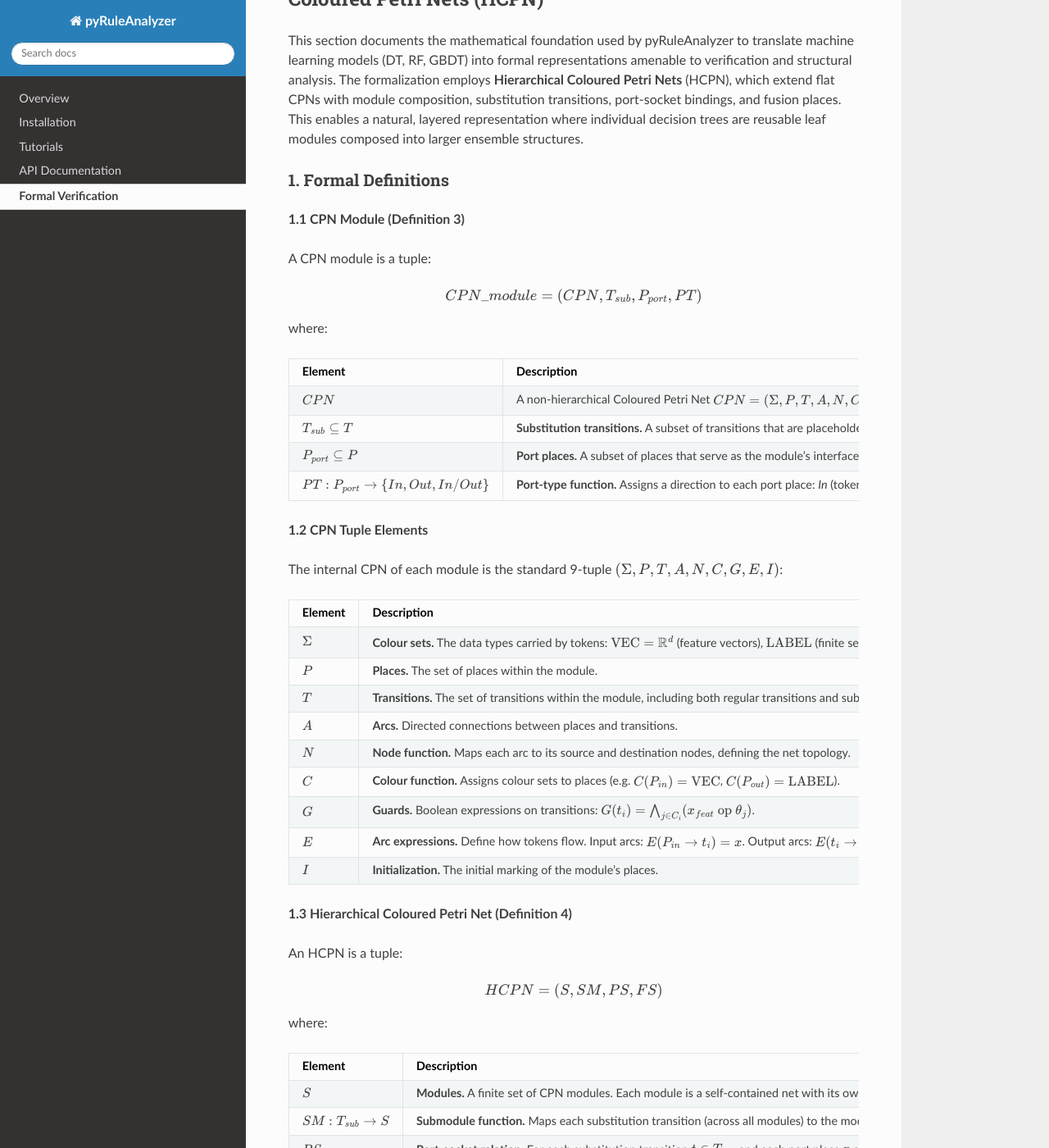
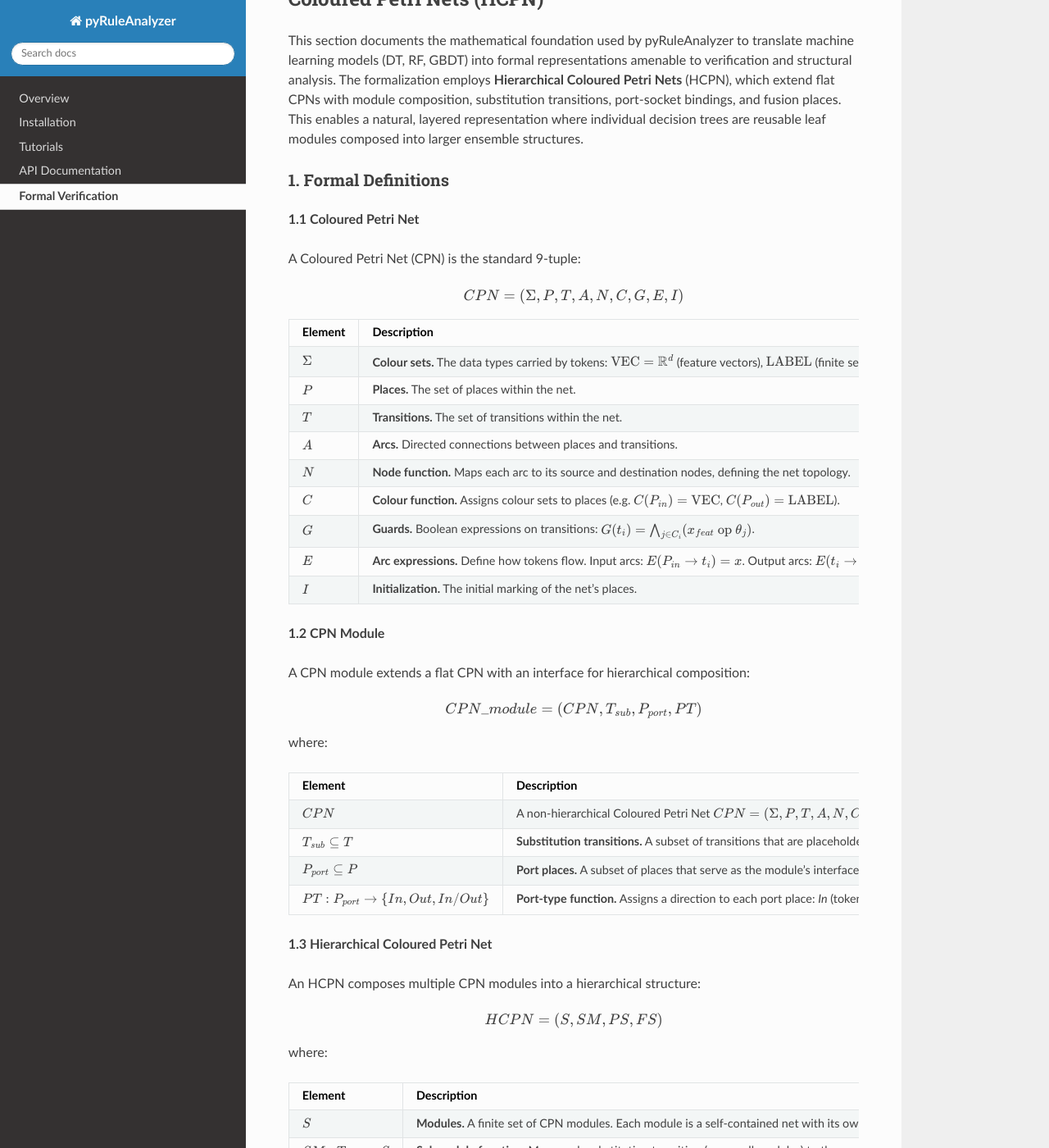
Before and after one commit to GrupoCybersegurancaVirtus/pyruleanalyzer, a Sphinx documentation site: the page built from docs/formal_verification.rst, in a window 1280 px wide and 1400 px high, scrolled down 210 px. Shown: the whole window at 82% size. Built offline with Sphinx 7.4.7 and the Read the Docs theme 3.1.0, drawn with Linux system fonts in a browser that asks for light colours; some of the changed lines change nothing that is shown; some of the changed text lies outside the part shown.

Commit message:
Restructure formal verification: reorder definitions (CPN -> Module -> HCPN), clean section titles

```diff
--- a/docs/formal_verification.rst
+++ b/docs/formal_verification.rst
@@ -10,9 +10,42 @@ This section documents the mathematical foundation used by pyRuleAnalyzer to tra
 1. Formal Definitions
 ^^^^^^^^^^^^^^^^^^^^^
 
-**1.1 CPN Module (Definition 3)**
+**1.1 Coloured Petri Net**
 
-A CPN module is a tuple:
+A Coloured Petri Net (CPN) is the standard 9-tuple:
+
+.. math::
+
+   CPN = (\Sigma, P, T, A, N, C, G, E, I)
+
+.. list-table::
+   :header-rows: 1
+   :widths: 15 85
+
+   * - Element
+     - Description
+   * - :math:`\Sigma`
+     - **Colour sets.** The data types carried by tokens: :math:`\text{VEC} = \mathbb{R}^d` (feature vectors), :math:`\text{LABEL}` (finite set of class labels), :math:`\text{PROB} = [0,1]^{|C|}` (probability vectors, used by RF), :math:`\text{SCORE} = \mathbb{R}` (real-valued scores, used by GBDT), and :math:`\text{STAGE} = \{1, 2, \dots, K{+}1\} \subset \mathbb{N}` (stage counter, used by GBDT to enforce sequential accumulation).
+   * - :math:`P`
+     - **Places.** The set of places within the net.
+   * - :math:`T`
+     - **Transitions.** The set of transitions within the net.
+   * - :math:`A`
+     - **Arcs.** Directed connections between places and transitions.
+   * - :math:`N`
+     - **Node function.** Maps each arc to its source and destination nodes, defining the net topology.
+   * - :math:`C`
+     - **Colour function.** Assigns colour sets to places (e.g. :math:`C(P_{in}) = \text{VEC}`, :math:`C(P_{out}) = \text{LABEL}`).
+   * - :math:`G`
+     - **Guards.** Boolean expressions on transitions: :math:`G(t_i) = \bigwedge_{j \in C_i} (x_{feat} \text{ op } \theta_j)`.
+   * - :math:`E`
+     - **Arc expressions.** Define how tokens flow. Input arcs: :math:`E(P_{in} \to t_i) = x`. Output arcs: :math:`E(t_i \to P_{out}) = v_i`.
+   * - :math:`I`
+     - **Initialization.** The initial marking of the net's places.
+
+**1.2 CPN Module**
+
+A CPN module extends a flat CPN with an interface for hierarchical composition:
 
 .. math::
 
@@ -27,7 +60,7 @@ where:
    * - Element
      - Description
    * - :math:`CPN`
-     - A non-hierarchical Coloured Petri Net :math:`CPN = (\Sigma, P, T, A, N, C, G, E, I)`. See Section 1.2 for the element descriptions.
+     - A non-hierarchical Coloured Petri Net :math:`CPN = (\Sigma, P, T, A, N, C, G, E, I)` as defined in Section 1.1.
    * - :math:`T_{sub} \subseteq T`
      - **Substitution transitions.** A subset of transitions that are placeholders for entire sub-modules. When a substitution transition is "refined", it is replaced by the internal net of the referenced sub-module.
    * - :math:`P_{port} \subseteq P`
@@ -35,38 +68,9 @@ where:
    * - :math:`PT : P_{port} \to \{In, Out, In/Out\}`
      - **Port-type function.** Assigns a direction to each port place: *In* (tokens flow into the module), *Out* (tokens flow out), or *In/Out* (bidirectional).
 
-**1.2 CPN Tuple Elements**
+**1.3 Hierarchical Coloured Petri Net**
 
-The internal CPN of each module is the standard 9-tuple :math:`(\Sigma, P, T, A, N, C, G, E, I)`:
-
-.. list-table::
-   :header-rows: 1
-   :widths: 15 85
-
-   * - Element
-     - Description
-   * - :math:`\Sigma`
-     - **Colour sets.** The data types carried by tokens: :math:`\text{VEC} = \mathbb{R}^d` (feature vectors), :math:`\text{LABEL}` (finite set of class labels), :math:`\text{PROB} = [0,1]^{|C|}` (probability vectors, used by RF), :math:`\text{SCORE} = \mathbb{R}` (real-valued scores, used by GBDT), and :math:`\text{STAGE} = \{1, 2, \dots, K{+}1\} \subset \mathbb{N}` (stage counter, used by GBDT to enforce sequential accumulation).
-   * - :math:`P`
-     - **Places.** The set of places within the module.
-   * - :math:`T`
-     - **Transitions.** The set of transitions within the module, including both regular transitions and substitution transitions (:math:`T_{sub} \subseteq T`).
-   * - :math:`A`
-     - **Arcs.** Directed connections between places and transitions.
-   * - :math:`N`
-     - **Node function.** Maps each arc to its source and destination nodes, defining the net topology.
-   * - :math:`C`
-     - **Colour function.** Assigns colour sets to places (e.g. :math:`C(P_{in}) = \text{VEC}`, :math:`C(P_{out}) = \text{LABEL}`).
-   * - :math:`G`
-     - **Guards.** Boolean expressions on transitions: :math:`G(t_i) = \bigwedge_{j \in C_i} (x_{feat} \text{ op } \theta_j)`.
-   * - :math:`E`
-     - **Arc expressions.** Define how tokens flow. Input arcs: :math:`E(P_{in} \to t_i) = x`. Output arcs: :math:`E(t_i \to P_{out}) = v_i`.
-   * - :math:`I`
-     - **Initialization.** The initial marking of the module's places.
-
-**1.3 Hierarchical Coloured Petri Net (Definition 4)**
-
-An HCPN is a tuple:
+An HCPN composes multiple CPN modules into a hierarchical structure:
 
 .. math::
 
@@ -90,8 +94,8 @@ where:
      - **Fusion sets.** Each element of :math:`FS` is a nonempty set of places (possibly from different modules) that are identified as a single logical place. All places in a fusion set share the same colour set and marking at all times. This allows multiple modules to share a common place without explicit arcs between them.
 
 
-2. Decision Tree as a Leaf Module
-^^^^^^^^^^^^^^^^^^^^^^^^^^^^^^^^^^
+2. Decision Tree
+^^^^^^^^^^^^^^^^^
 
 **Definition:** A Decision Tree :math:`DT` is a set of rules :math:`R = \{r_1, r_2, \dots, r_n\}` that are exhaustive and mutually exclusive. Each rule :math:`r` is defined by a pair :math:`(C, v)`, where :math:`C` is the set of split conditions and :math:`v` is the resulting class.
 
@@ -133,13 +137,13 @@ The figure below shows the CPN structure for a Decision Tree module. The input p
    This property holds under the assumption that the input vector :math:`x` contains a value for every feature used by the tree. If any feature is missing, no transition may be enabled and the net falls back to the classifier's default class.
 
 
-3. Ensemble Models as Hierarchical Compositions
-^^^^^^^^^^^^^^^^^^^^^^^^^^^^^^^^^^^^^^^^^^^^^^^^^
+3. Ensemble Models
+^^^^^^^^^^^^^^^^^^^
 
 The HCPN framework enables a natural representation of ensemble models: each individual tree is an instance of the leaf module :math:`s_{DT}`, composed into higher-level modules via substitution transitions, port-socket bindings, and fusion places.
 
-3.1 Random Forest (2-Level HCPN)
-"""""""""""""""""""""""""""""""""
+3.1 Random Forest
+""""""""""""""""""
 
 For a Random Forest with :math:`N` trees, the HCPN is:
 
@@ -211,19 +215,19 @@ The following figure shows the parallel composition. Each sub-page :math:`Tree_k
    :width: 80%
    :alt: Random Forest HCPN diagram
 
-   2-level HCPN for Random Forest: :math:`N` substitution transitions (each refining to a DT module) feed probability vectors into a collector place, followed by a soft-voting aggregation transition.
+   HCPN for Random Forest: :math:`N` substitution transitions (each refining to a DT module) feed probability vectors into a collector place, followed by a soft-voting aggregation transition.
 
 .. note::
 
    The figure labels the aggregation transition as "Mode Function" for visual simplicity. In the actual implementation, soft voting (probability averaging) is used as the primary path; hard voting (mode) exists only as a fallback when class distribution data is unavailable.
 
 
-3.2 GBDT (3-Level HCPN)
-"""""""""""""""""""""""""
+3.2 GBDT
+"""""""""
 
 In Gradient Boosting, classification is performed by sequential accumulation of real-valued scores. The implementation follows scikit-learn's One-vs-Rest (OVR) scheme: for a problem with :math:`|C|` classes, there are :math:`|C|` independent score channels.
 
-The GBDT model is represented as a **3-level HCPN**:
+The GBDT model is represented as a 3-level HCPN:
 
 .. math::
 
@@ -360,7 +364,7 @@ The figure below depicts the additive composition for a single class channel. Th
    :width: 85%
    :alt: GBDT HCPN diagram
 
-   3-level HCPN for GBDT (single class channel view): initial bias score, sequential accumulation via substitution transitions (each refining to a DT module), and a final activation transition (sigmoid/softmax).
+   HCPN for GBDT (single class channel view): initial bias score, sequential accumulation via substitution transitions (each refining to a DT module), and a final activation transition (sigmoid/softmax).
 
 
 4. Rule Extraction Algorithm
```
